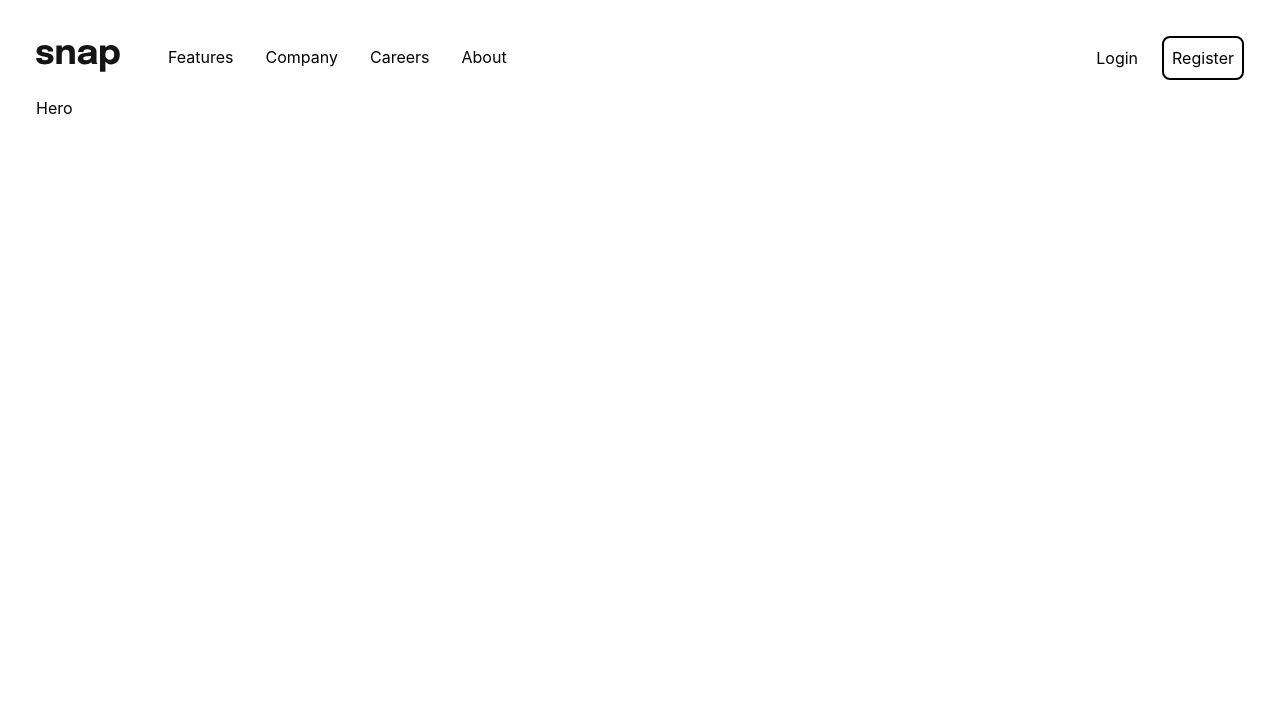
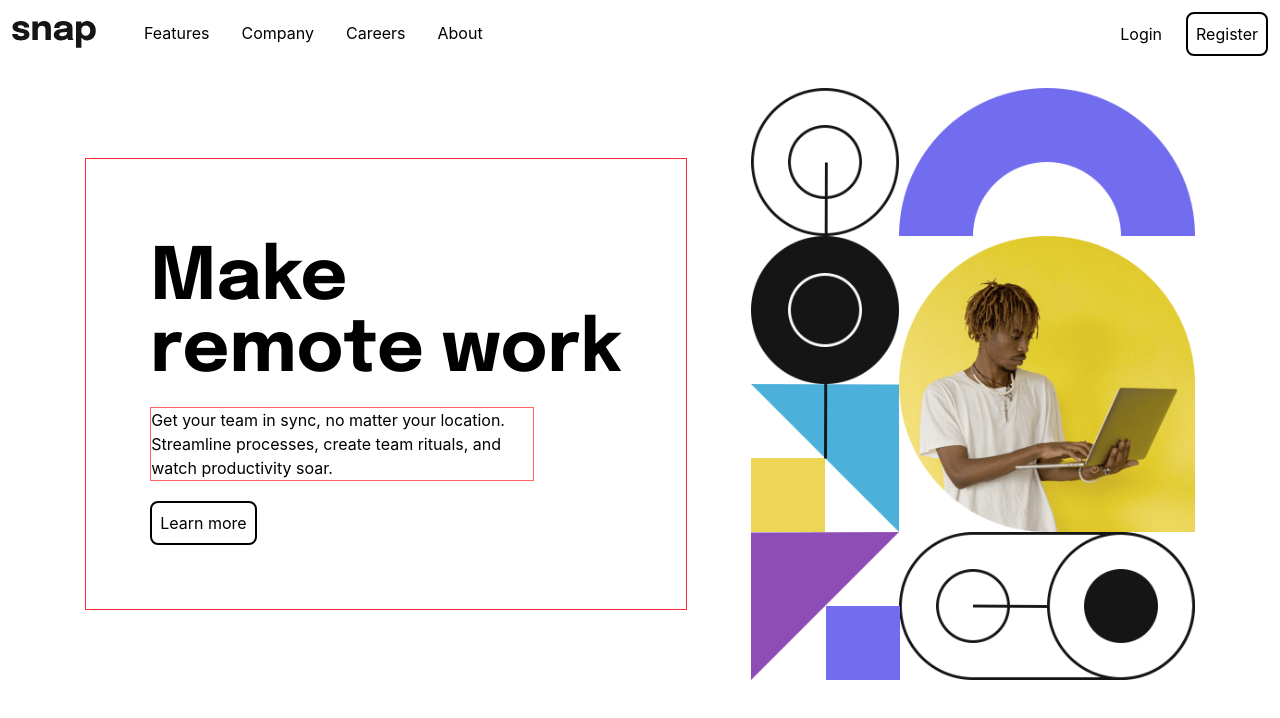
Before and after one commit to jawad-mwadama/intro-section-with-dropdown, a React (Vite) app: page / in a window 1280 px wide. Shown: the top 718 px of the page. Built offline with nearby package versions, Linux system fonts and the light colour scheme.

Commit message:
added nav components

```diff
--- a/src/App.jsx
+++ b/src/App.jsx
@@ -3,7 +3,7 @@ import Hero from "./Hero/Hero";
 
 export default function App() {
   return (
-    <div className="max-w-360 p-9">
+    <div className="w-full p-3">
       <Navbar />
       <Hero />
     </div>
--- a/src/Hero/Hero.jsx
+++ b/src/Hero/Hero.jsx
@@ -1,7 +1,31 @@
 import React from "react";
+import heroImage from "../assets/images/image-hero-desktop.png";
 
 function Hero() {
-  return <div className="mt-4">Hero</div>;
+  return (
+    <div className="items-conter mt-8 flex max-w-420 justify-center">
+      <div className="flex items-center justify-between gap-16">
+        {/* text side */}
+        <div className="max-w-2xl border border-red-500 p-16">
+          <h1 className="py-5 font-heading text-7xl font-bold">
+            Make <br /> remote work
+          </h1>
+          <p className="mb-5 max-w-sm border border-red-400">
+            Get your team in sync, no matter your location. Streamline
+            processes, create team rituals, and watch productivity soar.
+          </p>
+          <button className="rounded-lg border-2 border-black p-2">
+            Learn more
+          </button>
+        </div>
+
+        {/* image side */}
+        <div>
+          <img src={heroImage} className="h-148 w-auto" alt="hero" />
+        </div>
+      </div>
+    </div>
+  );
 }
 
 export default Hero;
--- a/src/Navbar/Navbar.jsx
+++ b/src/Navbar/Navbar.jsx
@@ -76,7 +76,7 @@ import logo from "../assets/images/logo.svg";
 function Navbar() {
   return (
     <nav>
-      <div className="flex max-w-360 items-center justify-between">
+      <div className="flex items-center justify-between">
         <div className="flex gap-12">
           <img src={logo} alt="/" />
           <ul className="flex gap-8">
--- a/src/index.css
+++ b/src/index.css
@@ -1,7 +1,7 @@
 @import "tailwindcss";
 
 @theme {
-  --font-heading: "" Epilogue ", sans-serif";
+  --font-heading: "Epilogue", sans-serif;
 
   --color-gray-50: hsl(0, 0%, 98%);
   --color-gray-500: hsl(0, 0%, 41%);
```
